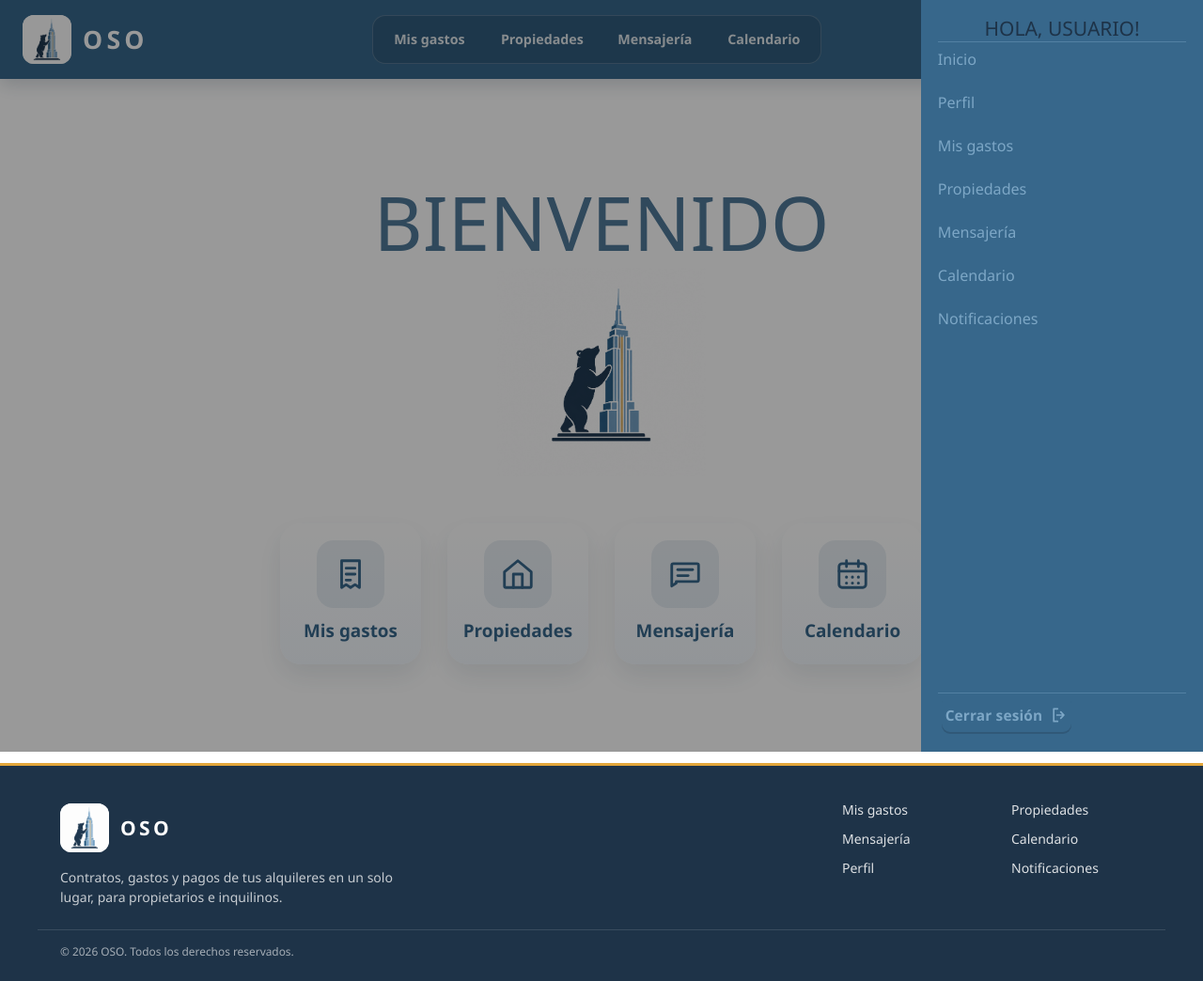
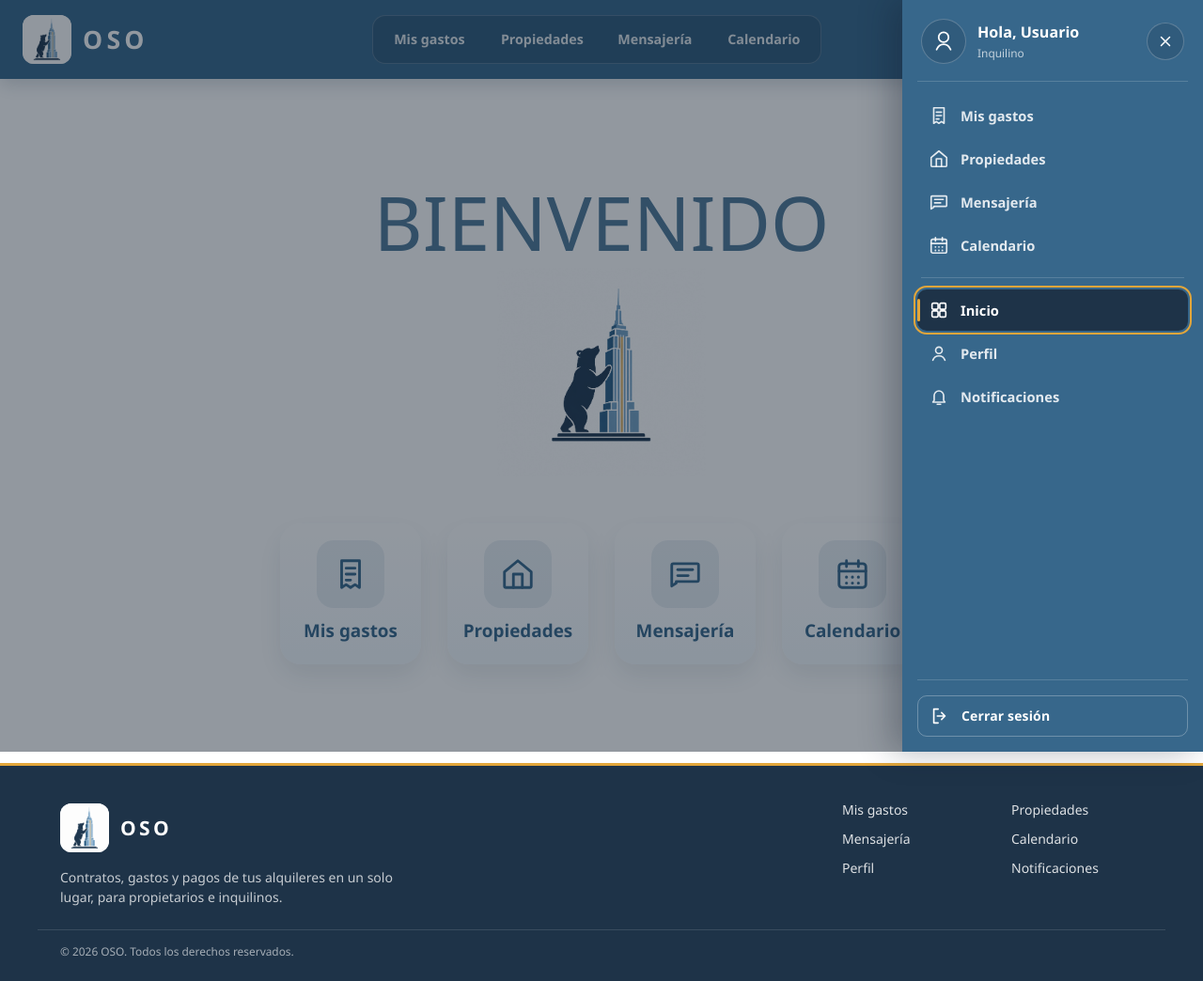
Before and after one commit to thiagonovisky/OSO, an ASP.NET Core app: page /Home/Bienvenida in a window 1280 px wide, after a click that opens the changed part. Shown: the whole page at 94% size. Run offline with ASP.NET Core 8, Linux system fonts and the light colour scheme; some libraries are stand-ins or nearby versions.

Commit message:
Menú lateral con el estilo del header
Cabecera con foto o ícono, saludo y rol; accesos con ícono y la sección actual marcada como en el header (azul marino y franja dorada); separados el menú principal y la cuenta (Inicio, Perfil, Notificaciones con el contador); botón de cerrar y Cerrar sesión con los mismos estilos que los botones del header. El avatar sale de un partial compartido con el header. Al abrir, el foco va al menú; con Escape o la X se cierra y vuelve a la hamburguesa.

Co-Authored-By: Claude Sonnet 5.5 <noreply@anthropic.com>

```diff
--- /dev/null
+++ b/Views/Shared/_AvatarUsuario.cshtml
@@ -0,0 +1,13 @@
+@* Foto de perfil del usuario logueado, o el ícono de usuario si no tiene (o si la foto no carga). Se usa en el header y en el menú lateral. *@
+@{
+    string? foto = Context.Session.GetString("FotoPerfil");
+}
+@if (!string.IsNullOrWhiteSpace(foto))
+{
+    <img src="@Url.Content("~/imagenes/" + foto)" alt="" class="oso-header-avatar"
+         onerror="this.style.display='none'; this.nextElementSibling.style.display='block';" />
+}
+<svg viewBox="0 0 64 64" aria-hidden="true" style="@(string.IsNullOrWhiteSpace(foto) ? null : "display:none")">
+    <circle cx="32" cy="22" r="12" fill="none" stroke="currentColor" stroke-width="4" />
+    <path d="M15 52c3.5-8.5 11.2-13 17-13s13.5 4.5 17 13" fill="none" stroke="currentColor" stroke-width="4" stroke-linecap="round"/>
+</svg>
--- a/Views/Shared/_IconoMenu.cshtml
+++ b/Views/Shared/_IconoMenu.cshtml
@@ -27,5 +27,22 @@
             <path d="M8 3V7M16 3V7M3 10H21" stroke="currentColor" stroke-width="1.8" stroke-linecap="round"/>
             <path d="M8 14H8.01M12 14H12.01M16 14H16.01M8 18H8.01M12 18H12.01M16 18H16.01" stroke="currentColor" stroke-width="2" stroke-linecap="round"/>
             break;
+        case "Bienvenida":
+            <rect x="4" y="4" width="7" height="7" rx="1.5" stroke="currentColor" stroke-width="1.8"/>
+            <rect x="13" y="4" width="7" height="7" rx="1.5" stroke="currentColor" stroke-width="1.8"/>
+            <rect x="4" y="13" width="7" height="7" rx="1.5" stroke="currentColor" stroke-width="1.8"/>
+            <rect x="13" y="13" width="7" height="7" rx="1.5" stroke="currentColor" stroke-width="1.8"/>
+            break;
+        case "Perfil":
+            <circle cx="12" cy="8.5" r="3.8" stroke="currentColor" stroke-width="1.8"/>
+            <path d="M5 20C6.2 16.6 9 15 12 15C15 15 17.8 16.6 19 20" stroke="currentColor" stroke-width="1.8" stroke-linecap="round"/>
+            break;
+        case "Notificaciones":
+            <path d="M6.5 16.5V11A5.5 5.5 0 0 1 17.5 11V16.5L19 18.5H5L6.5 16.5Z" stroke="currentColor" stroke-width="1.8" stroke-linejoin="round"/>
+            <path d="M10 21H14" stroke="currentColor" stroke-width="1.8" stroke-linecap="round"/>
+            break;
+        case "CerrarSesion":
+            <path d="M10 4H5V20H10M14 8L18 12L14 16M18 12H9" stroke="currentColor" stroke-width="1.8" stroke-linecap="round" stroke-linejoin="round"/>
+            break;
     }
 </svg>
--- a/Views/Shared/_Layout.cshtml
+++ b/Views/Shared/_Layout.cshtml
@@ -50,22 +50,7 @@
             {
             <div class="oso-actions" aria-label="Acciones del usuario">
                 <a class="oso-icon oso-icon--user" asp-area="" asp-controller="Home" asp-action="Perfil" aria-label="Perfil">
-                    @if (!string.IsNullOrWhiteSpace(Context.Session.GetString("FotoPerfil")))
-                    {
-                        <img src="@Url.Content("~/imagenes/" + Context.Session.GetString("FotoPerfil"))" alt="" class="oso-header-avatar"
-                             onerror="this.style.display='none'; this.nextElementSibling.style.display='block';" />
-                        <svg viewBox="0 0 64 64" aria-hidden="true" style="display:none">
-                            <circle cx="32" cy="22" r="12" fill="none" stroke="currentColor" stroke-width="4" />
-                            <path d="M15 52c3.5-8.5 11.2-13 17-13s13.5 4.5 17 13" fill="none" stroke="currentColor" stroke-width="4" stroke-linecap="round"/>
-                        </svg>
-                    }
-                    else
-                    {
-                        <svg viewBox="0 0 64 64" aria-hidden="true">
-                            <circle cx="32" cy="22" r="12" fill="none" stroke="currentColor" stroke-width="4" />
-                            <path d="M15 52c3.5-8.5 11.2-13 17-13s13.5 4.5 17 13" fill="none" stroke="currentColor" stroke-width="4" stroke-linecap="round"/>
-                        </svg>
-                    }
+                    <partial name="_AvatarUsuario" />
                 </a>
 
                 <a class="oso-icon oso-icon--notification" asp-area="" asp-controller="Home" asp-action="Notificaciones" aria-label="Notificaciones">
@@ -92,21 +77,54 @@
     @if (!esPaginaPublica)
     {
         var nombreMenu = Context.Session.GetString("NombreUsuario");
+        bool esPropietario = Context.Session.GetString("EsPropietario") == "true";
+        int notificacionesNoLeidas = ViewBag.NotificacionesNoLeidas as int? ?? 0;
+        // Accesos de la cuenta, debajo del menú principal.
+        var deLaCuenta = new[] { ("Bienvenida", "Inicio"), ("Perfil", "Perfil"), ("Notificaciones", "Notificaciones") };
+
         <span class="oso-sidemenu-backdrop" id="osoSidemenuBackdrop" hidden></span>
-        <aside class="oso-sidemenu" id="osoSidemenu" aria-label="Menú de usuario" aria-hidden="true">
-            <h2 class="oso-sidemenu__title">Hola, @(string.IsNullOrWhiteSpace(nombreMenu) ? "Usuario" : nombreMenu)!</h2>
-            <nav class="oso-sidemenu__nav" aria-label="Menú de usuario">
-                <a asp-controller="Home" asp-action="Bienvenida">Inicio</a>
-                <a asp-controller="Home" asp-action="Perfil">Perfil</a>
+        <aside class="oso-sidemenu" id="osoSidemenu" aria-label="Menú" aria-hidden="true">
+            <div class="oso-sidemenu__cabecera">
+                <span class="oso-sidemenu__avatar"><partial name="_AvatarUsuario" /></span>
+                <div class="oso-sidemenu__saludo">
+                    <p class="oso-sidemenu__nombre">Hola, @(string.IsNullOrWhiteSpace(nombreMenu) ? "Usuario" : nombreMenu)</p>
+                    <p class="oso-sidemenu__rol">@(esPropietario ? "Propietario" : "Inquilino")</p>
+                </div>
+                <button type="button" class="oso-sidemenu__cerrar" aria-label="Cerrar menú">
+                    <svg viewBox="0 0 24 24" aria-hidden="true"><path d="M6 6L18 18M18 6L6 18" fill="none" stroke="currentColor" stroke-width="2" stroke-linecap="round"/></svg>
+                </button>
+            </div>
+
+            <nav class="oso-sidemenu__nav" aria-label="Menú">
                 @foreach (var item in menu)
                 {
-                    <a asp-controller="Home" asp-action="@item.Accion">@item.Texto</a>
+                    bool activo = seccion == item.Accion;
+                    <a class="oso-sidemenu__item @(activo ? "active" : "")" aria-current="@(activo ? "page" : null)" asp-controller="Home" asp-action="@item.Accion">
+                        <span class="oso-sidemenu__icono"><partial name="_IconoMenu" model="item.Accion" /></span>
+                        <span>@item.Texto</span>
+                    </a>
                 }
-                <a asp-controller="Home" asp-action="Notificaciones">Notificaciones</a>
+
+                <hr class="oso-sidemenu__separador" />
+
+                @foreach (var (accion, texto) in deLaCuenta)
+                {
+                    bool activo = accionActual == accion;
+                    <a class="oso-sidemenu__item @(activo ? "active" : "")" aria-current="@(activo ? "page" : null)" asp-controller="Home" asp-action="@accion">
+                        <span class="oso-sidemenu__icono"><partial name="_IconoMenu" model="accion" /></span>
+                        <span>@texto</span>
+                        @if (accion == "Notificaciones" && notificacionesNoLeidas > 0)
+                        {
+                            <span class="oso-sidemenu__contador" aria-label="@notificacionesNoLeidas sin leer">@notificacionesNoLeidas</span>
+                        }
+                    </a>
+                }
             </nav>
+
             <form asp-controller="Home" asp-action="CerrarSesion" method="post" class="oso-sidemenu__logout">
-                <button type="submit">Cerrar sesión
-                    <svg viewBox="0 0 24 24" width="20" height="20" aria-hidden="true"><path d="M10 4H5v16h5M14 8l4 4-4 4M18 12H9" fill="none" stroke="currentColor" stroke-width="2" stroke-linecap="round" stroke-linejoin="round"/></svg>
+                <button type="submit" class="oso-sidemenu__salir">
+                    <span class="oso-sidemenu__icono"><partial name="_IconoMenu" model="@("CerrarSesion")" /></span>
+                    Cerrar sesión
                 </button>
             </form>
         </aside>
--- a/wwwroot/css/site.css
+++ b/wwwroot/css/site.css
@@ -787,12 +787,13 @@ input[type="file"]::file-selector-button:hover {
   }
 }
 
-/* Menú lateral */
+/* Menú lateral: el mismo azul y los mismos botones que el header. La sección actual se marca igual que en el header
+   (azul marino y franja dorada, acá vertical). */
 .oso-sidemenu-backdrop {
   position: fixed;
   inset: 0;
   z-index: 1999;
-  background: rgba(0, 0, 0, 0.4);
+  background: rgba(15, 28, 42, 0.45);
 }
 .oso-sidemenu {
   position: fixed;
@@ -801,55 +802,179 @@ input[type="file"]::file-selector-button:hover {
   z-index: 2000;
   display: flex;
   flex-direction: column;
-  width: min(300px, 85vw);
+  width: min(320px, 88vw);
   height: 100%;
-  padding: 1.39%;
+  padding: 20px 16px 16px;
   background: var(--blue-main);
-  color: var(--blue-soft);
+  color: var(--white);
+  box-shadow: -12px 0 32px rgba(15, 28, 42, 0.3);
+  overflow-y: auto;
   transform: translateX(100%);
   visibility: hidden;
-  transition: transform 0.3s ease;
+  transition: transform 0.3s ease, visibility 0.3s;
 }
 .oso-sidemenu.is-open {
   transform: translateX(0);
   visibility: visible;
-}
-.oso-sidemenu__title {
-  margin: 0 0 1.11%;
-  padding-bottom: 0.56%;
-  border-bottom: 1px solid rgba(125, 167, 198, 0.4);
-  font-size: 1.5rem;
-  font-weight: 400;
+  /* Al abrir se hace visible enseguida (así puede recibir el foco); al cerrar se oculta cuando termina de deslizarse. */
+  transition: transform 0.3s ease, visibility 0s;
+}
+.oso-sidemenu__cabecera {
+  display: flex;
+  align-items: center;
+  gap: 12px;
+  padding: 0 4px 18px;
+  border-bottom: 1px solid rgba(255, 255, 255, 0.16);
+}
+.oso-sidemenu__avatar {
+  display: inline-flex;
+  align-items: center;
+  justify-content: center;
+  flex-shrink: 0;
+  width: 48px;
+  height: 48px;
+  border: 1px solid rgba(255, 255, 255, 0.22);
+  border-radius: 50%;
+  background: rgba(30, 51, 72, 0.22);
+  color: var(--white);
+  overflow: hidden;
+}
+.oso-sidemenu__avatar svg {
+  width: 28px;
+  height: 28px;
+}
+.oso-sidemenu__saludo {
+  flex: 1;
+  min-width: 0;
+}
+.oso-sidemenu__nombre {
+  color: var(--white);
+  font-size: 1.15rem;
+  font-weight: 700;
   overflow-wrap: anywhere;
 }
+.oso-sidemenu__rol {
+  margin-top: 2px;
+  color: rgba(255, 255, 255, 0.7);
+  font-size: 0.85rem;
+}
+.oso-sidemenu__cerrar {
+  flex-shrink: 0;
+  width: 40px;
+  min-width: 0;
+  height: 40px;
+  padding: 0;
+  border: 1px solid rgba(255, 255, 255, 0.22);
+  border-radius: 50%;
+  background: rgba(30, 51, 72, 0.22);
+  color: var(--white);
+  box-shadow: none;
+}
+.oso-sidemenu__cerrar:hover {
+  border-color: rgba(255, 255, 255, 0.45);
+  background: var(--blue-dark);
+}
+.oso-sidemenu__cerrar svg {
+  width: 18px;
+  height: 18px;
+}
 .oso-sidemenu__nav {
   display: flex;
   flex-grow: 1;
   flex-direction: column;
-  gap: 22px;
-  margin-top: 0.83%;
-}
-.oso-sidemenu__nav a {
-  color: var(--blue-soft);
-  font-size: 1.15rem;
-}
-.oso-sidemenu__nav a:hover, .oso-sidemenu__logout button:hover {
-  color: var(--white);
+  gap: 2px;
+  padding-top: 14px;
+}
+.oso-sidemenu__item {
+  position: relative;
+  display: flex;
+  align-items: center;
+  gap: 12px;
+  min-height: 44px;
+  padding: 0 12px;
+  border-radius: 10px;
+  color: rgba(255, 255, 255, 0.86);
+  font-size: 1.05rem;
+  font-weight: 600;
+  transition: background-color 0.15s ease, color 0.15s ease;
+}
+.oso-sidemenu__item:hover {
+  background: rgba(255, 255, 255, 0.12);
+  color: var(--white);
+}
+.oso-sidemenu__item:focus-visible, .oso-sidemenu__salir:focus-visible, .oso-sidemenu__cerrar:focus-visible {
+  outline: 2px solid var(--gold);
+  outline-offset: 2px;
+}
+.oso-sidemenu__item.active {
+  background: var(--blue-dark);
+  color: var(--white);
+}
+.oso-sidemenu__item.active::before {
+  content: "";
+  position: absolute;
+  top: 10px;
+  bottom: 10px;
+  left: 0;
+  width: 3px;
+  border-radius: 2px;
+  background: var(--gold);
+}
+.oso-sidemenu__icono {
+  display: inline-flex;
+  flex-shrink: 0;
+  width: 22px;
+  height: 22px;
+}
+.oso-sidemenu__icono svg {
+  width: 100%;
+  height: 100%;
+}
+.oso-sidemenu__contador {
+  min-width: 22px;
+  height: 22px;
+  margin-left: auto;
+  padding: 0 7px;
+  border-radius: 11px;
+  background: var(--gold);
+  color: var(--blue-dark);
+  font-size: 0.8rem;
+  font-weight: 800;
+  line-height: 22px;
+  text-align: center;
+}
+.oso-sidemenu__separador {
+  margin: 10px 4px;
+  border: 0;
+  border-top: 1px solid rgba(255, 255, 255, 0.16);
+  opacity: 1;
 }
 .oso-sidemenu__logout {
-  padding-top: 0.83%;
-  border-top: 1px solid rgba(125, 167, 198, 0.4);
-}
-.oso-sidemenu__logout button {
-  display: flex;
-  gap: 8px;
-  padding: 0;
+  max-width: none;
+  margin: 16px 0 0;
+  padding: 16px 0 0;
+  border-top: 1px solid rgba(255, 255, 255, 0.16);
+}
+.oso-sidemenu__salir {
+  justify-content: flex-start;
+  gap: 12px;
+  width: 100%;
+  height: 44px;
+  padding: 0 12px;
+  border: 1px solid rgba(255, 255, 255, 0.28);
   background: transparent;
-  color: var(--blue-soft);
-  font-size: 1.1rem;
-}
-.oso-sidemenu__logout button:hover {
-  background: transparent;
+  color: var(--white);
+  font-size: 1rem;
+  box-shadow: none;
+}
+.oso-sidemenu__salir:hover {
+  border-color: rgba(255, 255, 255, 0.5);
+  background: var(--blue-dark);
+}
+@media (prefers-reduced-motion: reduce) {
+  .oso-sidemenu, .oso-sidemenu__item {
+    transition: none;
+  }
 }
 .main {
   flex: 1 0 auto;
--- a/wwwroot/js/site.js
+++ b/wwwroot/js/site.js
@@ -3,18 +3,33 @@
 
 // Write your JavaScript code.
 
+// Menú lateral: se abre con la hamburguesa y se cierra con la X, el fondo o Escape.
+// Al abrir, el foco pasa al menú; al cerrar, vuelve a la hamburguesa.
 (function () {
     var btn = document.querySelector('.oso-menu');
     var menu = document.getElementById('osoSidemenu');
     var backdrop = document.getElementById('osoSidemenuBackdrop');
     if (!btn || !menu) return;
+    var cerrar = menu.querySelector('.oso-sidemenu__cerrar');
+
+    function estaAbierto() { return menu.classList.contains('is-open'); }
+
     function setOpen(open) {
+        if (open === estaAbierto()) return;
         menu.classList.toggle('is-open', open);
         menu.setAttribute('aria-hidden', open ? 'false' : 'true');
         btn.setAttribute('aria-expanded', open ? 'true' : 'false');
         backdrop.hidden = !open;
+        if (open) {
+            var primero = menu.querySelector('.oso-sidemenu__item.active') || menu.querySelector('.oso-sidemenu__item');
+            if (primero) primero.focus();
+        } else {
+            btn.focus();
+        }
     }
-    btn.addEventListener('click', function () { setOpen(!menu.classList.contains('is-open')); });
+
+    btn.addEventListener('click', function () { setOpen(!estaAbierto()); });
+    if (cerrar) cerrar.addEventListener('click', function () { setOpen(false); });
     backdrop.addEventListener('click', function () { setOpen(false); });
     document.addEventListener('keydown', function (e) { if (e.key === 'Escape') setOpen(false); });
 })();
```
